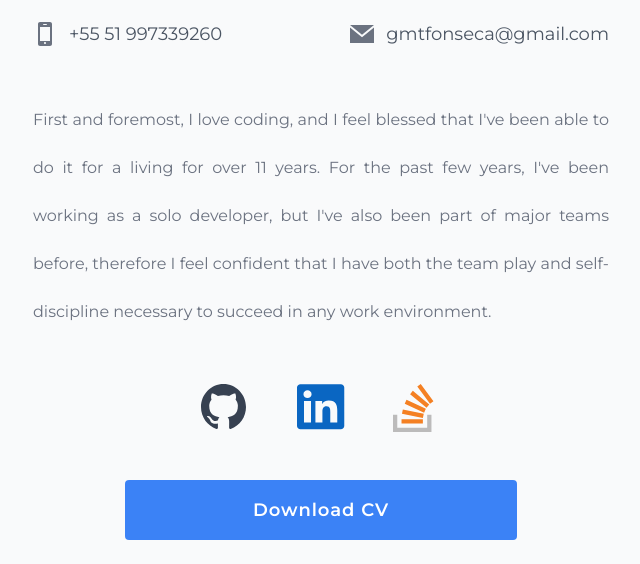
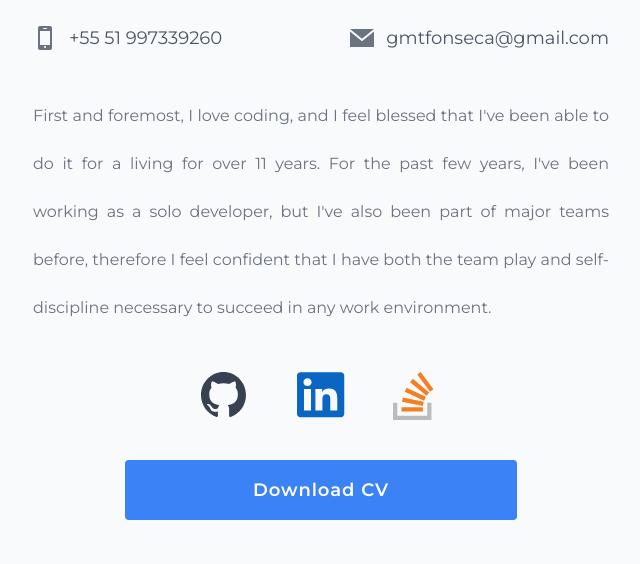
Before and after one commit to gmtfonseca/gmtfonseca.github.io, a website built with Vite: page index.html in a window 1280 px wide. Shown: the part 281-845 px from the top of the page, without its empty margins (319-959 px from the left). Built offline with nearby package versions, Linux system fonts and the light colour scheme.

Commit message:
change gap

```diff
--- a/index.html
+++ b/index.html
@@ -14,7 +14,7 @@
   </head>
   <body class="bg-gray-50">
     <div class="flex items-center justify-center h-screen">
-      <div class="flex flex-col items-center gap-6 px-6 py-6 md:gap-12">
+      <div class="flex flex-col items-center gap-6 px-6 py-6 md:gap-10">
         <img
           src="./public/profile.jpeg"
           alt="self-image"
@@ -24,7 +24,7 @@
           Gustavo Fonseca_
         </h1>
 
-        <div class="flex flex-col max-w-xl gap-6 md:gap-12">
+        <div class="flex flex-col max-w-xl gap-6 md:gap-10">
           <div class="flex justify-between">
             <div class="flex items-center gap-2 md:gap-3">
               <svg
```
